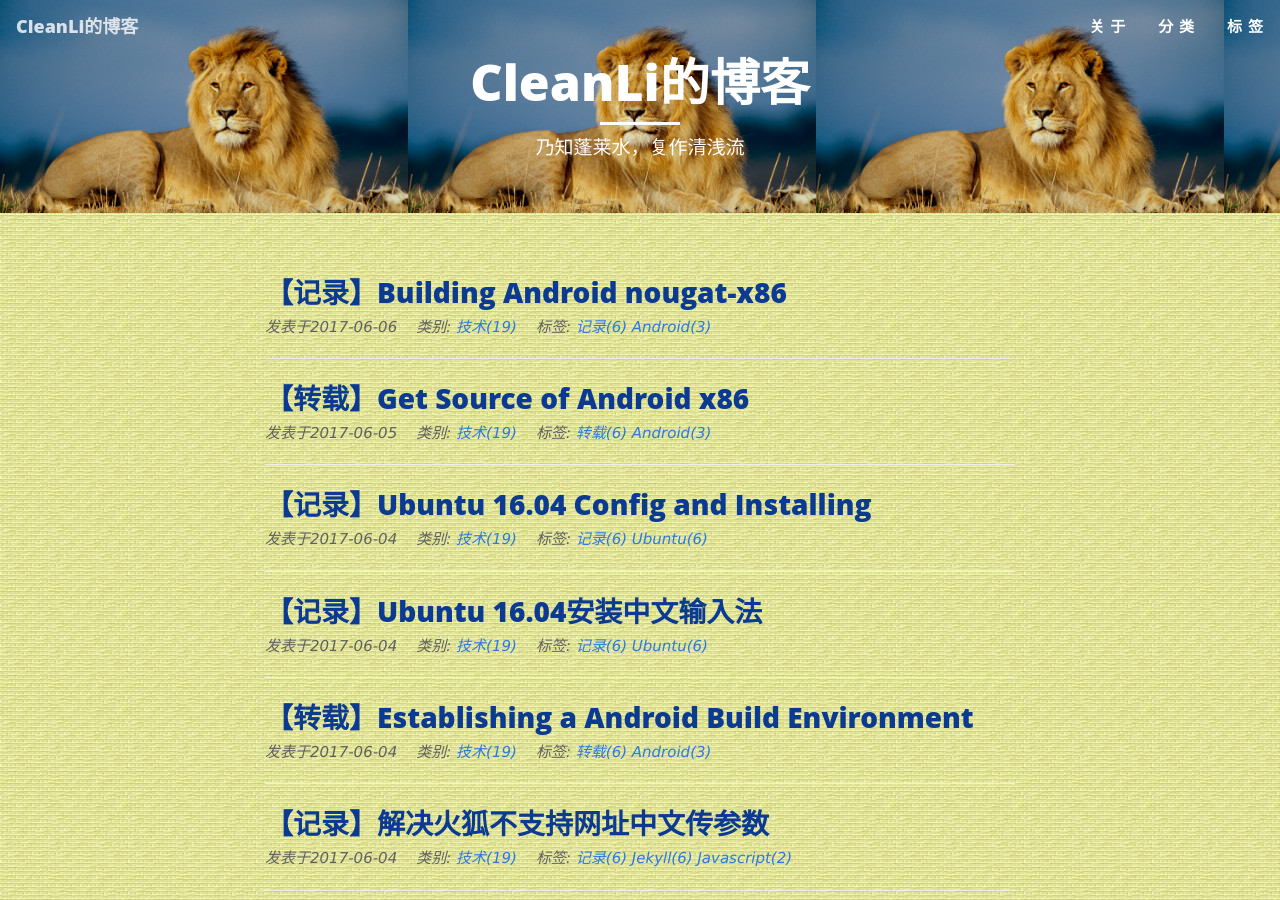
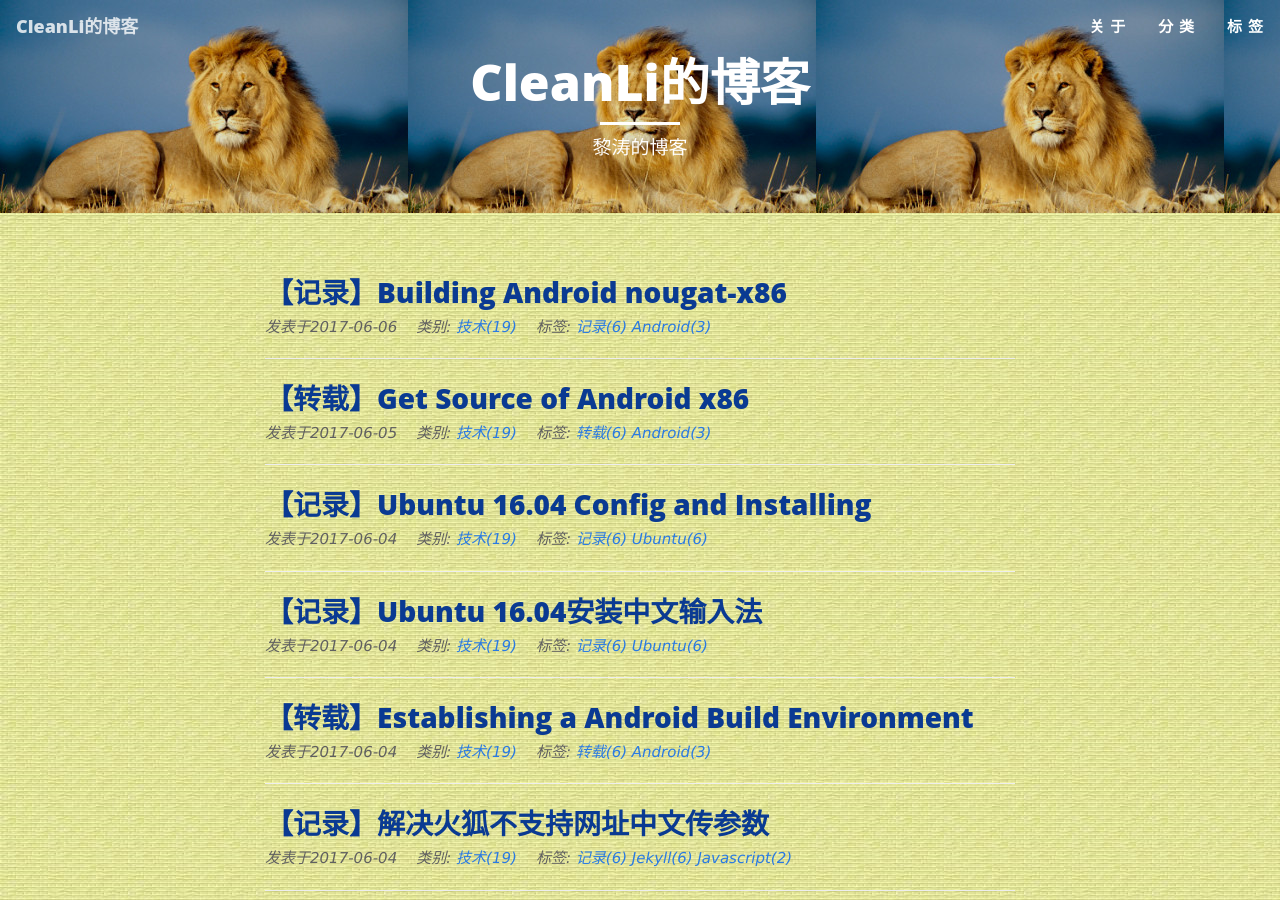
Before and after one commit to cleanli/cleanhome, a Jekyll site: the page built from index.html, in a window 1280 px wide and 900 px high. Built offline with Jekyll 4.4.1, drawn with Linux system fonts in a browser that asks for light colours; the list of posts is cut into pages by our own code.

Commit message:
add name

```diff
--- a/index.html
+++ b/index.html
@@ -1,6 +1,6 @@
 ---
 layout: page
-description: "乃知蓬莱水，复作清浅流"
+description: "黎涛的博客"
 ---
 
 {% for post in paginator.posts %}
```
